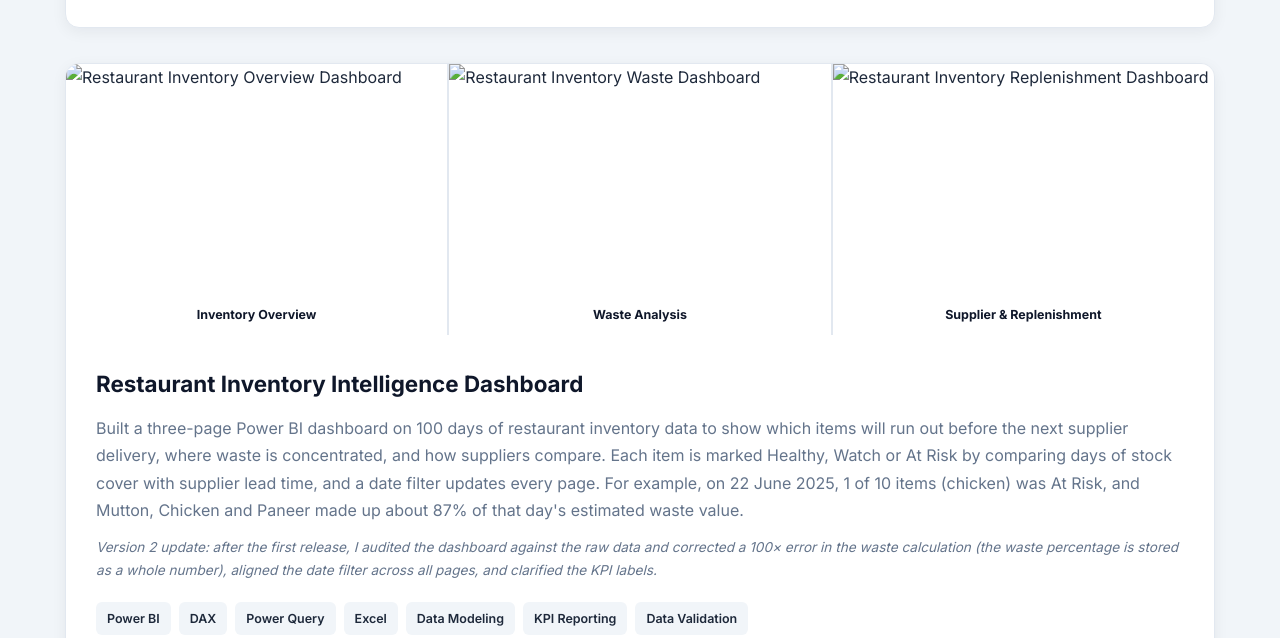
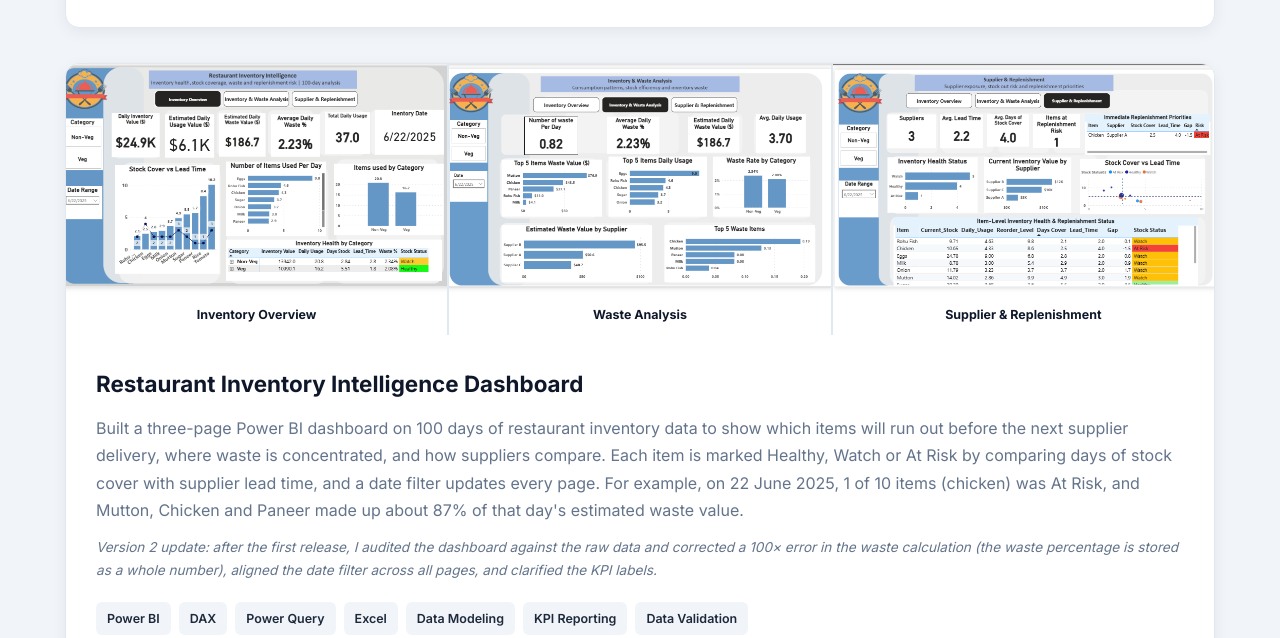
Before and after one commit to Kunlez01/kunlez.github.io, a plain HTML site: page index.html in a window 1280 px wide. Shown: the part 2123-2761 px from the top of the page. Drawn offline with Linux system fonts and the light colour scheme.

Commit message:
Update index.html

```diff
--- a/index.html
+++ b/index.html
@@ -1098,7 +1098,7 @@
                     <div class="project-image">
 
                         <img
-                            src="assets/Overview_Dashboard.png"
+                            src="assets/Overview_Dashboards.png"
                             alt="Restaurant Inventory Overview Dashboard">
 
                         <div class="project-image-title">
@@ -1111,7 +1111,7 @@
                     <div class="project-image">
 
                         <img
-                            src="assets/Waste_Dashboard.png"
+                            src="assets/Waste_Dashboards.png"
                             alt="Restaurant Inventory Waste Dashboard">
 
                         <div class="project-image-title">
@@ -1124,7 +1124,7 @@
                     <div class="project-image">
 
                         <img
-                            src="assets/Replenishment_Dashboard.png"
+                            src="assets/Replenishment_Dashboards.png"
                             alt="Restaurant Inventory Replenishment Dashboard">
 
                         <div class="project-image-title">
```
